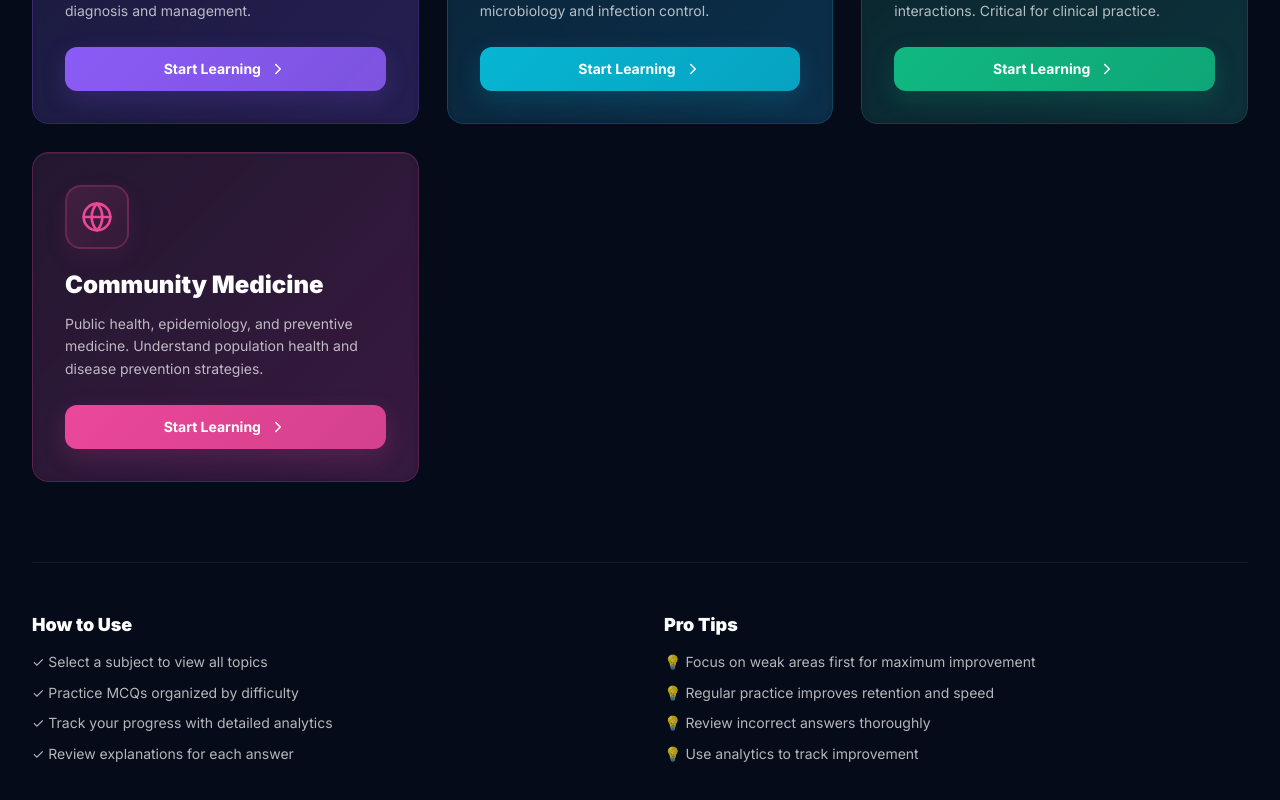
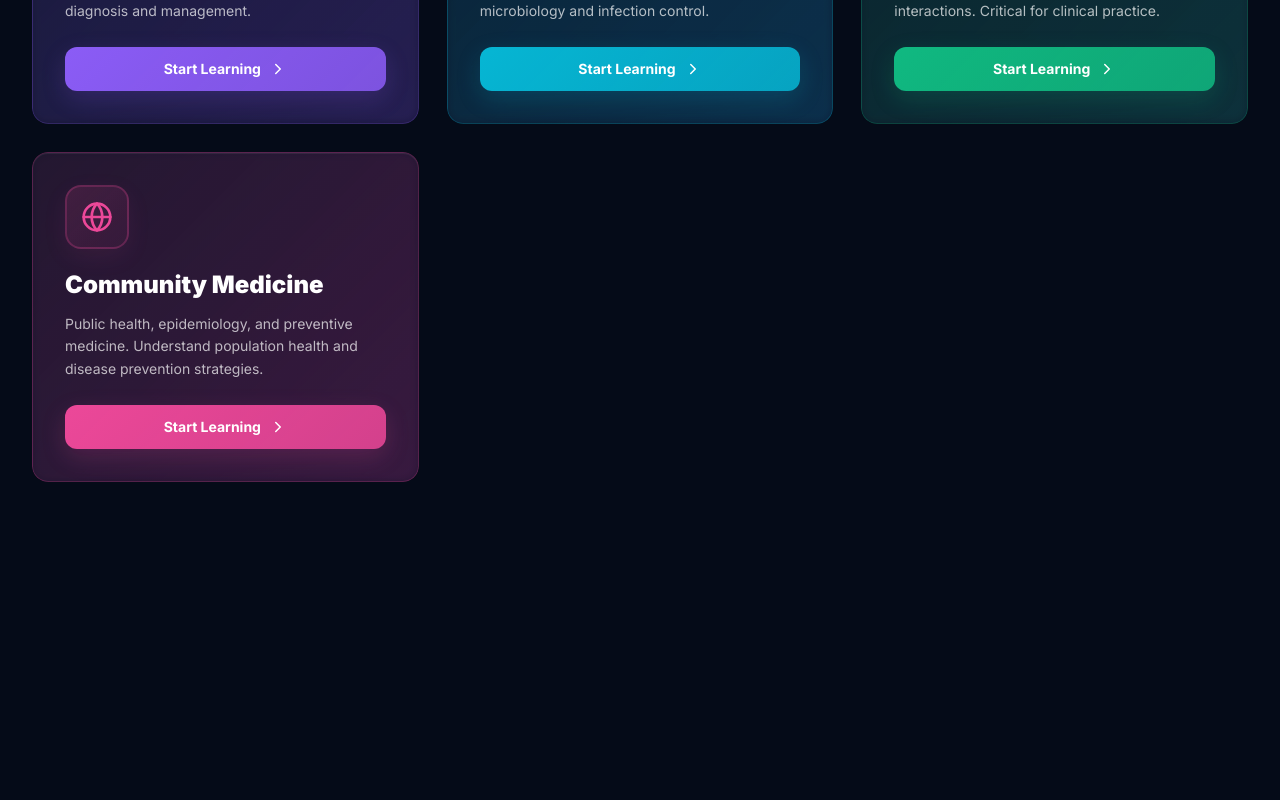
Before and after one commit to automataofficial-ai/medcorepk, a Next.js app: page /exam/fcps-part1-paper-a in a window 1280 px wide. Shown: the part 1080-1880 px from the top of the page. After the commit the page ends 1626 px from the top, so only its background shows below. Built offline with nearby package versions, Linux system fonts and the light colour scheme.

Commit message:
changes to paper a footer

```diff
--- a/app/exam/fcps-part1-paper-a/page.tsx
+++ b/app/exam/fcps-part1-paper-a/page.tsx
@@ -223,30 +223,6 @@ export default function FCPSPart1PaperAPage() {
             </div>
           ))}
         </div>
-
-        {/* ── Footer Section ── */}
-        <div className="mt-16 md:mt-20 pt-12 border-t border-slate-700/30">
-          <div className="grid md:grid-cols-2 gap-8 md:gap-12">
-            <div>
-              <h4 className="text-white font-black text-lg mb-3">How to Use</h4>
-              <ul className="space-y-2 text-white/70 text-sm leading-relaxed">
-                <li>✓ Select a subject to view all topics</li>
-                <li>✓ Practice MCQs organized by difficulty</li>
-                <li>✓ Track your progress with detailed analytics</li>
-                <li>✓ Review explanations for each answer</li>
-              </ul>
-            </div>
-            <div>
-              <h4 className="text-white font-black text-lg mb-3">Pro Tips</h4>
-              <ul className="space-y-2 text-white/70 text-sm leading-relaxed">
-                <li>💡 Focus on weak areas first for maximum improvement</li>
-                <li>💡 Regular practice improves retention and speed</li>
-                <li>💡 Review incorrect answers thoroughly</li>
-                <li>💡 Use analytics to track improvement</li>
-              </ul>
-            </div>
-          </div>
-        </div>
       </div>
 
       {/* ── CSS Animations ── */}
```
